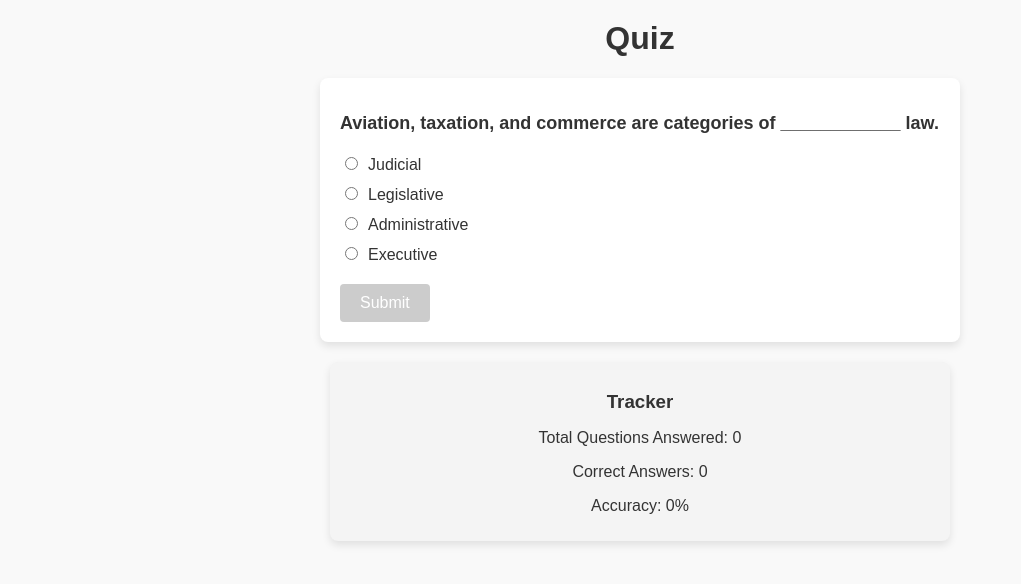
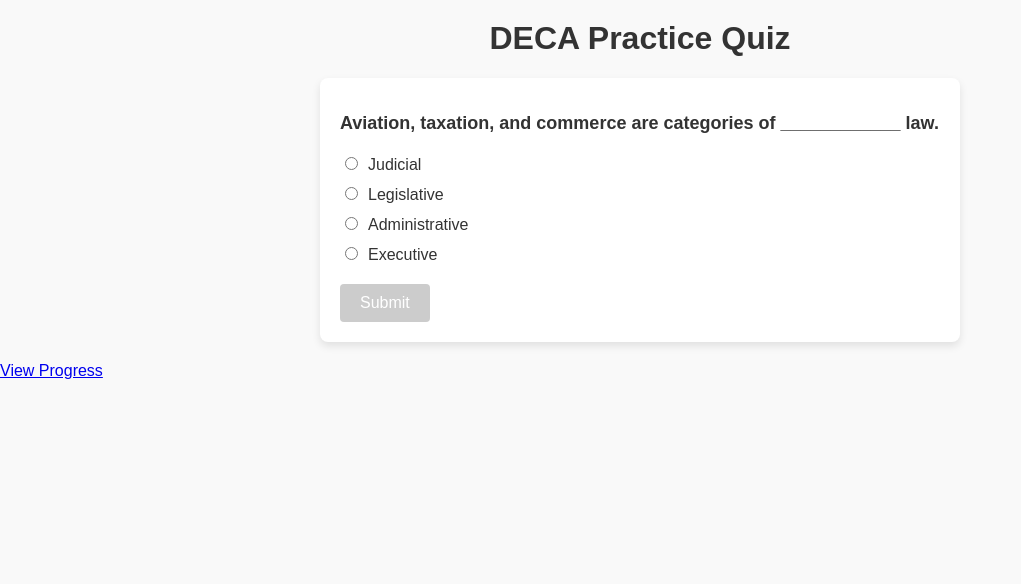
Before and after one commit to prakruthv/decatest-website, a React (Create React App) app: page /quiz in a window 1280 px wide. Shown: the top 584 px of the page, without its empty margins (0-1021 px from the left). Built offline with nearby package versions, Linux system fonts and the light colour scheme.

Commit message:
Update Quiz.js

```diff
--- a/src/Quiz.js
+++ b/src/Quiz.js
@@ -1,4 +1,4 @@
-import React, { useState } from "react";
+import React, { useState, useEffect } from "react";
 import questions from "./questions";
 
 const Quiz = () => {
@@ -10,6 +10,23 @@
         totalQuestions: 0,
         correctAnswers: 0,
     });
+
+    useEffect(() => {
+        // Load progress from local storage
+        const savedProgress = JSON.parse(localStorage.getItem("quizProgress"));
+        if (savedProgress) {
+            setTracker(savedProgress.tracker);
+            setCurrentQuestionIndex(savedProgress.currentQuestionIndex);
+        }
+    }, []);
+
+    useEffect(() => {
+        // Save progress to local storage whenever tracker changes
+        localStorage.setItem(
+            "quizProgress",
+            JSON.stringify({ tracker, currentQuestionIndex })
+        );
+    }, [tracker, currentQuestionIndex]);
 
     const handleAnswerSubmit = () => {
         const currentQuestion = questions[currentQuestionIndex];
@@ -33,18 +50,18 @@
         setFeedback("");
         setSelectedAnswer("");
         setIsCorrect(null);
-        setCurrentQuestionIndex((prevIndex) => (prevIndex + 1) % questions.length);
+
+        // Randomize next question order
+        setCurrentQuestionIndex(
+            (prevIndex) => Math.floor(Math.random() * questions.length)
+        );
     };
 
     const currentQuestion = questions[currentQuestionIndex];
-    const accuracy =
-        tracker.totalQuestions > 0
-            ? ((tracker.correctAnswers / tracker.totalQuestions) * 100).toFixed(2)
-            : 0;
 
     return (
-        <div>
-            <h1>Quiz</h1>
+        <div className="quiz-container">
+            <h1>DECA Practice Quiz</h1>
             <div className="question-container">
                 <h2>{currentQuestion.question}</h2>
                 <div className="choices">
@@ -78,11 +95,8 @@
                     </div>
                 )}
             </div>
-            <div className="tracker">
-                <h3>Tracker</h3>
-                <p>Total Questions Answered: {tracker.totalQuestions}</p>
-                <p>Correct Answers: {tracker.correctAnswers}</p>
-                <p>Accuracy: {accuracy}%</p>
+            <div className="navigation">
+                <a href="/progress">View Progress</a>
             </div>
         </div>
     );
```
